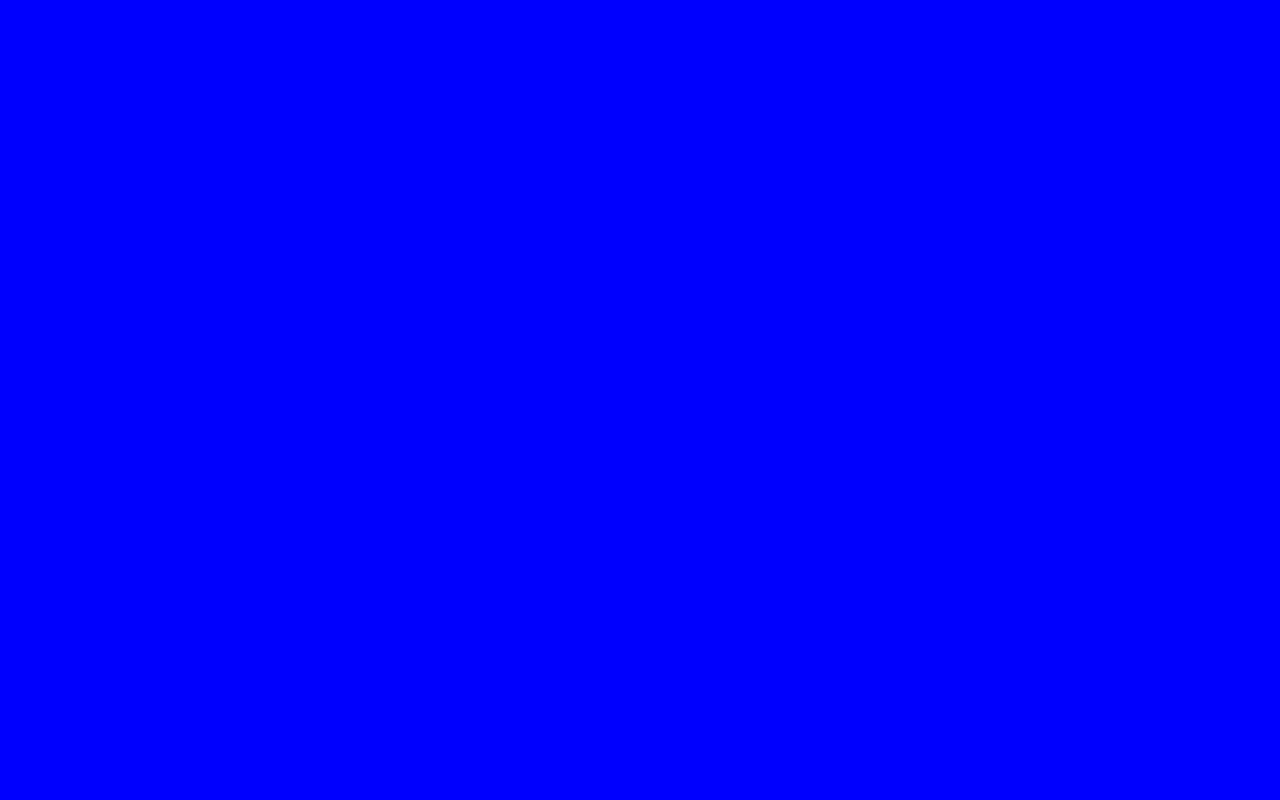
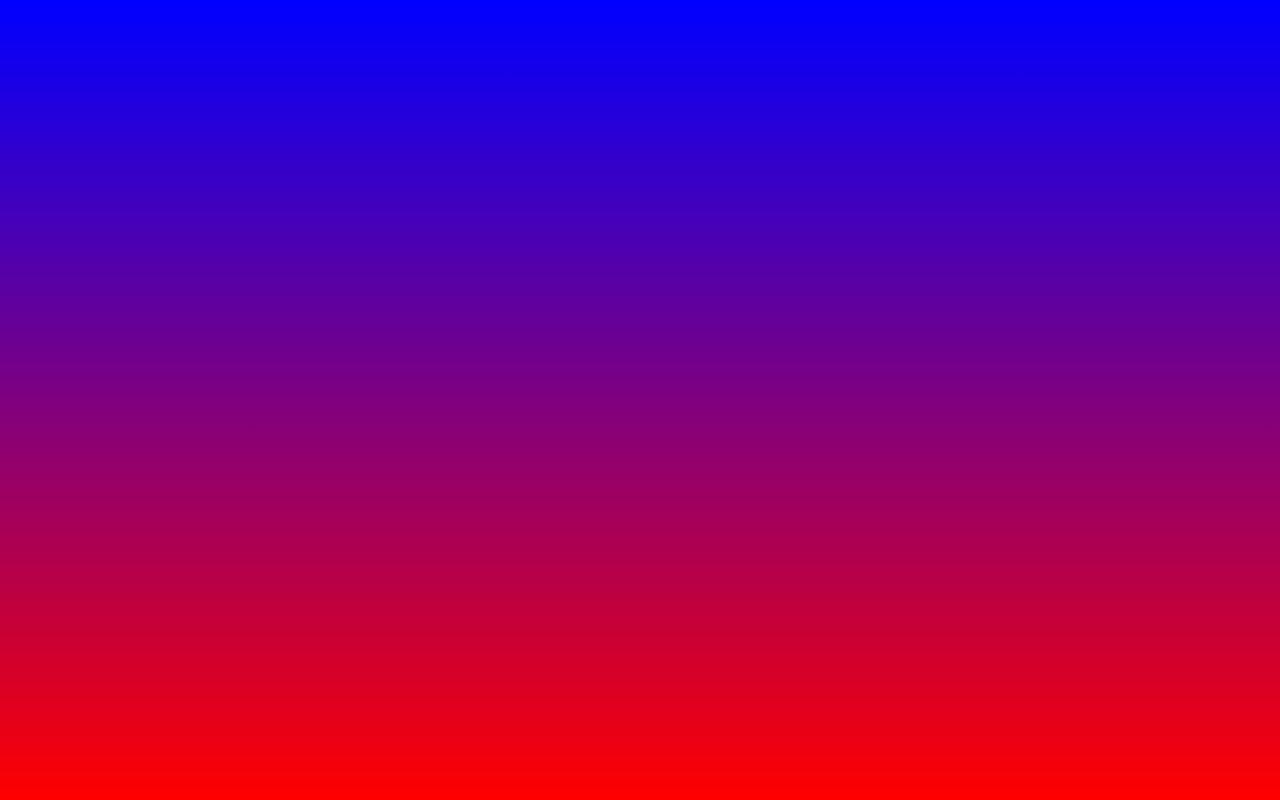
Before and after one commit to jchaedles/Website, a plain HTML site: page index.html in a window 1280 px wide. Drawn offline with Linux system fonts and the light colour scheme.

```diff
--- a/styles/styles.css
+++ b/styles/styles.css
@@ -4,6 +4,10 @@
 }
 
 
+.outer-container {
+	min-height:100%;
+	background-image: linear-gradient(blue, red);
+}
 
 .grad {
 	background-image: linear-gradient(red, yellow);
@@ -15,10 +19,6 @@
 	background-size: cover;
 }
 
-.outer-container {
-	min-height:100%;
-	background-color: blue;
-}
 
 .date-containter {
 
```
Also changed, not shown: 1 other file.
